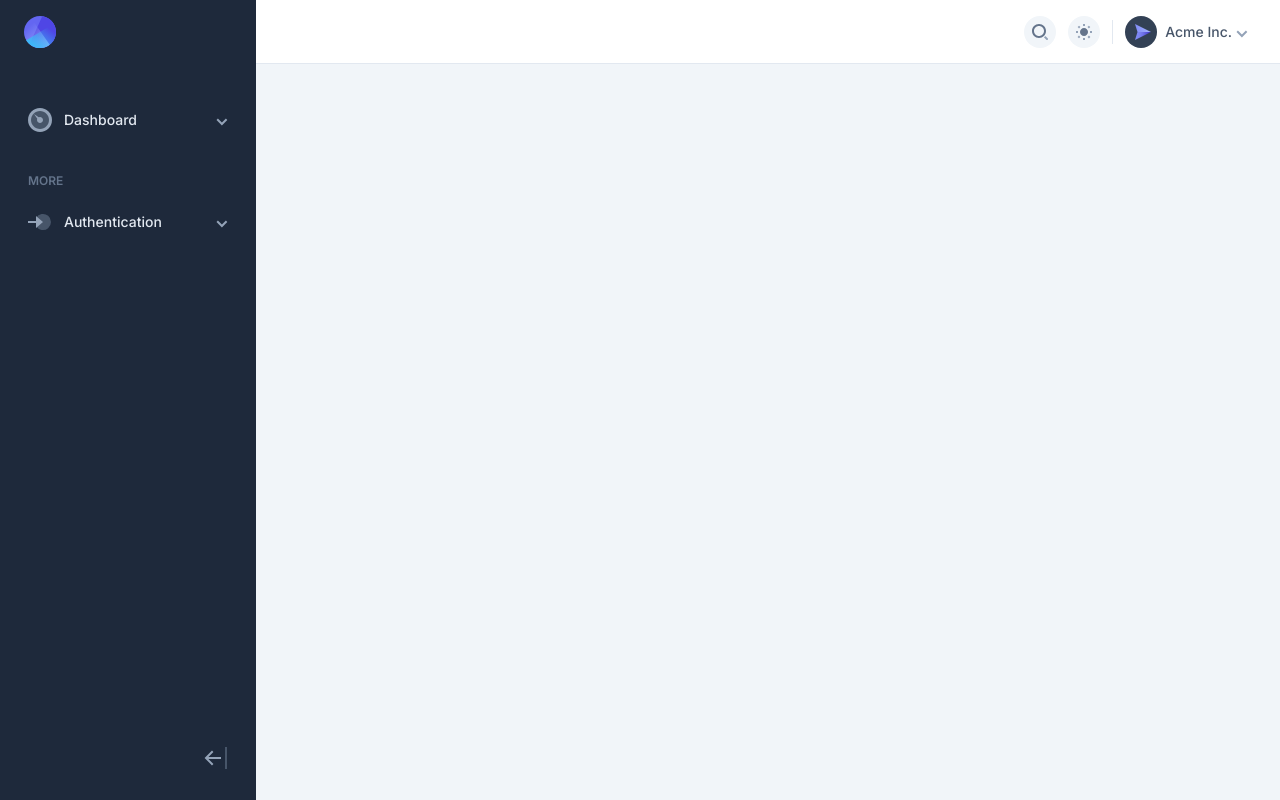
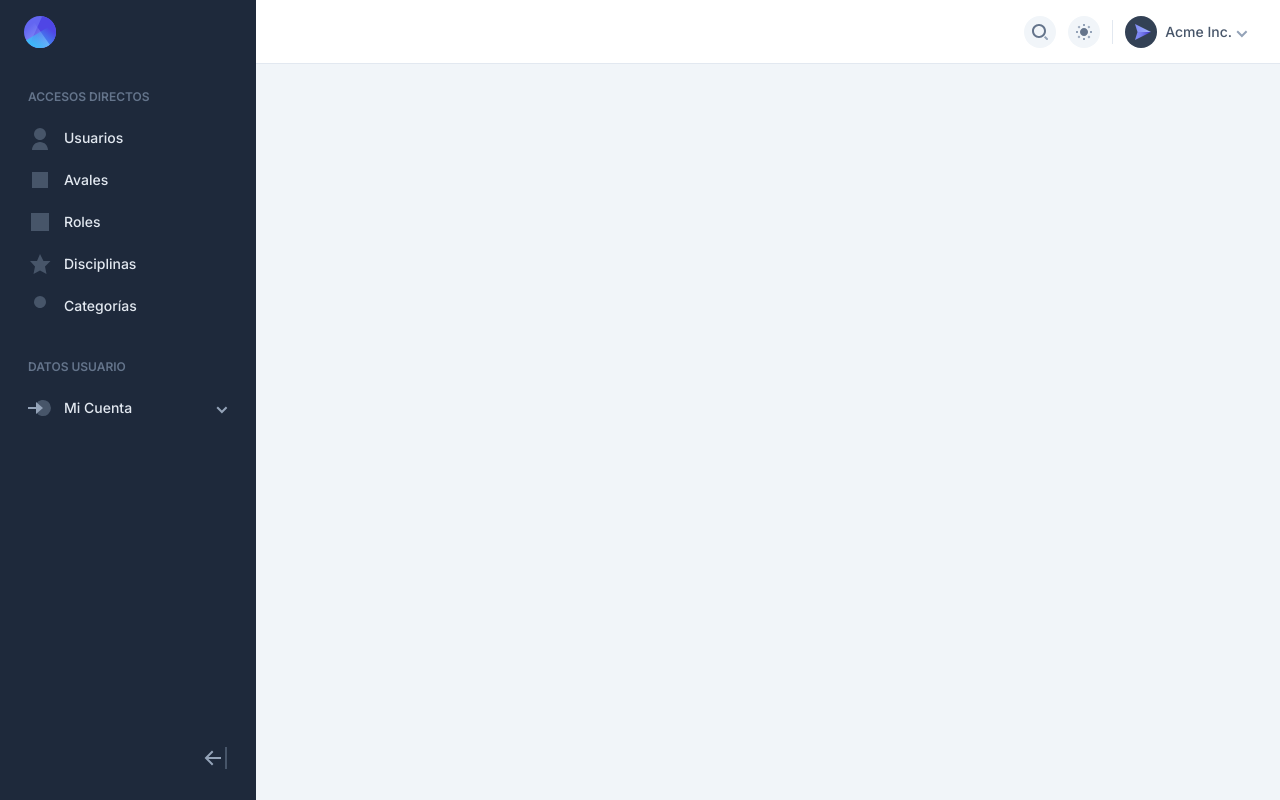
Before and after one commit to Figo-SA/Avales-web, a Next.js app: page /utility/404 in a window 1280 px wide. Both pictures are taken after a click on the button "Expand / collapse sidebar". Built offline with nearby package versions, Linux system fonts and the light colour scheme.

Commit message:
Modificación Inicial de la barra lateral

```diff
--- a/components/ui/sidebar.tsx
+++ b/components/ui/sidebar.tsx
@@ -1,62 +1,59 @@
-"use client";
+'use client'
 
-import { useEffect, useRef, useState } from "react";
-import { useAppProvider } from "@/app/app-provider";
-import { useSelectedLayoutSegments } from "next/navigation";
-import { Transition } from "@headlessui/react";
-import { getBreakpoint } from "../utils/utils";
-import SidebarLinkGroup from "./sidebar-link-group";
-import SidebarLink from "./sidebar-link";
-import Logo from "./logo";
+import { useEffect, useRef, useState } from 'react'
+import { useAppProvider } from '@/app/app-provider'
+import { useSelectedLayoutSegments } from 'next/navigation'
+import { Transition } from '@headlessui/react'
+import { getBreakpoint } from '../utils/utils'
+import SidebarLinkGroup from './sidebar-link-group'
+import SidebarLink from './sidebar-link'
+import Logo from './logo'
 
 export default function Sidebar() {
-  const sidebar = useRef<HTMLDivElement>(null);
-  const { sidebarOpen, setSidebarOpen } = useAppProvider();
-  const [sidebarExpanded, setSidebarExpanded] = useState<boolean>(false);
-  const segments = useSelectedLayoutSegments();
-  const [breakpoint, setBreakpoint] = useState<string | undefined>(
-    getBreakpoint()
-  );
-  const expandOnly =
-    !sidebarExpanded && (breakpoint === "lg" || breakpoint === "xl");
+  const sidebar = useRef<HTMLDivElement>(null)
+  const { sidebarOpen, setSidebarOpen } = useAppProvider()
+  const [sidebarExpanded, setSidebarExpanded] = useState<boolean>(false)
+  const segments = useSelectedLayoutSegments()
+  const [breakpoint, setBreakpoint] = useState<string | undefined>(getBreakpoint())
+  const expandOnly = !sidebarExpanded && (breakpoint === 'lg' || breakpoint === 'xl')
 
   // close on click outside
   useEffect(() => {
     const clickHandler = ({ target }: { target: EventTarget | null }): void => {
-      if (!sidebar.current) return;
-      if (!sidebarOpen || sidebar.current.contains(target as Node)) return;
-      setSidebarOpen(false);
-    };
-    document.addEventListener("click", clickHandler);
-    return () => document.removeEventListener("click", clickHandler);
-  });
+      if (!sidebar.current) return
+      if (!sidebarOpen || sidebar.current.contains(target as Node)) return
+      setSidebarOpen(false)
+    }
+    document.addEventListener('click', clickHandler)
+    return () => document.removeEventListener('click', clickHandler)
+  })
 
   // close if the esc key is pressed
   useEffect(() => {
     const keyHandler = ({ keyCode }: { keyCode: number }): void => {
-      if (!sidebarOpen || keyCode !== 27) return;
-      setSidebarOpen(false);
-    };
-    document.addEventListener("keydown", keyHandler);
-    return () => document.removeEventListener("keydown", keyHandler);
-  });
+      if (!sidebarOpen || keyCode !== 27) return
+      setSidebarOpen(false)
+    }
+    document.addEventListener('keydown', keyHandler)
+    return () => document.removeEventListener('keydown', keyHandler)
+  })
 
   const handleBreakpoint = () => {
-    setBreakpoint(getBreakpoint());
-  };
+    setBreakpoint(getBreakpoint())
+  }
 
   useEffect(() => {
-    window.addEventListener("resize", handleBreakpoint);
+    window.addEventListener('resize', handleBreakpoint)
     return () => {
-      window.removeEventListener("resize", handleBreakpoint);
-    };
-  }, [breakpoint]);
+      window.removeEventListener('resize', handleBreakpoint)
+    }
+  }, [breakpoint])
 
   return (
-    <div className={`min-w-fit ${sidebarExpanded ? "sidebar-expanded" : ""}`}>
+    <div className={`min-w-fit ${sidebarExpanded ? 'sidebar-expanded' : ''}`}>
       {/* Sidebar backdrop (mobile only) */}
       <Transition
-        className="fixed inset-0 z-40 bg-slate-900 bg-opacity-30 lg:hidden lg:z-auto"
+        className="fixed inset-0 bg-slate-900 bg-opacity-30 z-40 lg:hidden lg:z-auto"
         show={sidebarOpen}
         enter="transition-opacity ease-out duration-200"
         enterFrom="opacity-0"
@@ -81,7 +78,7 @@ export default function Sidebar() {
         leaveTo="-translate-x-full"
       >
         {/* Sidebar header */}
-        <div className="flex justify-between pr-3 mb-10 sm:px-2">
+        <div className="flex justify-between mb-10 pr-3 sm:px-2">
           {/* Close button */}
           <button
             className="lg:hidden text-slate-500 hover:text-slate-400"
@@ -89,12 +86,8 @@ export default function Sidebar() {
             aria-controls="sidebar"
             aria-expanded={sidebarOpen}
           >
-            <span className="sr-only">Close sidebar</span>
-            <svg
-              className="w-6 h-6 fill-current"
-              viewBox="0 0 24 24"
-              xmlns="http://www.w3.org/2000/svg"
-            >
+            <span className="sr-only">Cerrar Panel</span>
+            <svg className="w-6 h-6 fill-current" viewBox="0 0 24 24" xmlns="http://www.w3.org/2000/svg">
               <path d="M10.7 18.7l1.4-1.4L7.8 13H20v-2H7.8l4.3-4.3-1.4-1.4L4 12z" />
             </svg>
           </button>
@@ -106,115 +99,89 @@ export default function Sidebar() {
         <div className="space-y-8">
           {/* Pages group */}
           <div>
+            <h3 className="text-xs uppercase text-slate-500 font-semibold pl-3">
+              <span className="hidden lg:block lg:sidebar-expanded:hidden 2xl:hidden text-center w-6" aria-hidden="true">
+                •••
+              </span>
+              <span className="lg:hidden lg:sidebar-expanded:block 2xl:block">Accesos Directos</span>
+            </h3>
             <ul className="mt-3">
-              {/* Dashboard */}
-              <SidebarLinkGroup open={segments.includes("dashboard")}>
-                {(handleClick, open) => {
-                  return (
-                    <>
-                      <a
-                        href="#0"
-                        className={`block text-slate-200 truncate transition duration-150 ${
-                          segments.includes("dashboard")
-                            ? "hover:text-slate-200"
-                            : "hover:text-white"
-                        }`}
-                        onClick={(e) => {
-                          e.preventDefault();
-                          expandOnly ? setSidebarExpanded(true) : handleClick();
-                        }}
-                      >
-                        <div className="flex items-center justify-between">
+              {/* Usuarios */}
+              <li className={`px-3 py-2 rounded-sm mb-0.5 last:mb-0 ${segments.includes('usuarios') && 'bg-slate-900'}`}>
+                <SidebarLink href="/usuarios">
                   <div className="flex items-center">
-                            <svg
-                              className="w-6 h-6 shrink-0"
-                              viewBox="0 0 24 24"
-                            >
-                              <path
-                                className={`fill-current ${
-                                  segments.includes("dashboard")
-                                    ? "text-indigo-500"
-                                    : "text-slate-400"
-                                }`}
-                                d="M12 0C5.383 0 0 5.383 0 12s5.383 12 12 12 12-5.383 12-12S18.617 0 12 0z"
-                              />
-                              <path
-                                className={`fill-current ${
-                                  segments.includes("dashboard")
-                                    ? "text-indigo-600"
-                                    : "text-slate-600"
-                                }`}
-                                d="M12 3c-4.963 0-9 4.037-9 9s4.037 9 9 9 9-4.037 9-9-4.037-9-9-9z"
-                              />
-                              <path
-                                className={`fill-current ${
-                                  segments.includes("dashboard")
-                                    ? "text-indigo-200"
-                                    : "text-slate-400"
-                                }`}
-                                d="M12 15c-1.654 0-3-1.346-3-3 0-.462.113-.894.3-1.285L6 6l4.714 3.301A2.973 2.973 0 0112 9c1.654 0 3 1.346 3 3s-1.346 3-3 3z"
-                              />
+                    <svg className="shrink-0 h-6 w-6" viewBox="0 0 24 24">
+                      <path className={`fill-current ${segments.includes('usuarios') ? 'text-indigo-500' : 'text-slate-600'}`} d="M12 2a6 6 0 016 6c0 3.32-2.64 6-6 6s-6-2.68-6-6a6 6 0 016-6zm0 14c4.42 0 8 3.58 8 8H4c0-4.42 3.58-8 8-8z" />
                     </svg>
-                            <span className="ml-3 text-sm font-medium duration-200 lg:opacity-0 lg:sidebar-expanded:opacity-100 2xl:opacity-100">
-                              Dashboard
+                    <span className="text-sm font-medium ml-3 lg:opacity-0 lg:sidebar-expanded:opacity-100 2xl:opacity-100 duration-200">
+                      Usuarios
                     </span>
                   </div>
-                          {/* Icon */}
-                          <div className="flex ml-2 shrink-0">
-                            <svg
-                              className={`w-3 h-3 shrink-0 ml-1 fill-current text-slate-400 ${
-                                open && "rotate-180"
-                              }`}
-                              viewBox="0 0 12 12"
-                            >
-                              <path d="M5.9 11.4L.5 6l1.4-1.4 4 4 4-4L11.3 6z" />
-                            </svg>
-                          </div>
-                        </div>
-                      </a>
-                      <div className="lg:hidden lg:sidebar-expanded:block 2xl:block">
-                        <ul className={`pl-9 mt-1 ${!open && "hidden"}`}>
-                          <li className="mb-1 last:mb-0">
-                            <SidebarLink href="/dashboard">
-                              <span className="text-sm font-medium duration-200 lg:opacity-0 lg:sidebar-expanded:opacity-100 2xl:opacity-100">
-                                Main
-                              </span>
                 </SidebarLink>
               </li>
-                          <li className="mb-1 last:mb-0">
-                            <SidebarLink href="/dashboard/analytics">
-                              <span className="text-sm font-medium duration-200 lg:opacity-0 lg:sidebar-expanded:opacity-100 2xl:opacity-100">
-                                Analytics
+              {/* Avales */}
+              <li className={`px-3 py-2 rounded-sm mb-0.5 last:mb-0 ${segments.includes('avales') && 'bg-slate-900'}`}>
+                <SidebarLink href="/avales">
+                  <div className="flex items-center">
+                    <svg className="shrink-0 h-6 w-6" viewBox="0 0 24 24">
+                      <path className={`fill-current ${segments.includes('avales') ? 'text-indigo-500' : 'text-slate-600'}`} d="M4 4h16v16H4z" />
+                    </svg>
+                    <span className="text-sm font-medium ml-3 lg:opacity-0 lg:sidebar-expanded:opacity-100 2xl:opacity-100 duration-200">
+                      Avales
                     </span>
+                  </div>
                 </SidebarLink>
               </li>
-                          <li className="mb-1 last:mb-0">
-                            <SidebarLink href="/dashboard/fintech">
-                              <span className="text-sm font-medium duration-200 lg:opacity-0 lg:sidebar-expanded:opacity-100 2xl:opacity-100">
-                                Fintech
+              {/* Roles */}
+              <li className={`px-3 py-2 rounded-sm mb-0.5 last:mb-0 ${segments.includes('roles') && 'bg-slate-900'}`}>
+                <SidebarLink href="/roles">
+                  <div className="flex items-center">
+                    <svg className="shrink-0 h-6 w-6" viewBox="0 0 24 24">
+                      <path className={`fill-current ${segments.includes('roles') ? 'text-indigo-500' : 'text-slate-600'}`} d="M3 3h18v18H3z" />
+                    </svg>
+                    <span className="text-sm font-medium ml-3 lg:opacity-0 lg:sidebar-expanded:opacity-100 2xl:opacity-100 duration-200">
+                      Roles
                     </span>
+                  </div>
+                </SidebarLink>
+              </li>
+
+              {/* Disciplinas */}
+              <li className={`px-3 py-2 rounded-sm mb-0.5 last:mb-0 ${segments.includes('disciplinas') && 'bg-slate-900'}`}>
+                <SidebarLink href="/disciplinas">
+                  <div className="flex items-center">
+                    <svg className="shrink-0 h-6 w-6" viewBox="0 0 24 24">
+                      <path className={`fill-current ${segments.includes('disciplinas') ? 'text-indigo-500' : 'text-slate-600'}`} d="M12 2l3.5 7h7l-5.5 5.5L18.5 22l-6.5-3.5L5.5 22l1.5-7.5L2 9h7z" />
+                    </svg>
+                    <span className="text-sm font-medium ml-3 lg:opacity-0 lg:sidebar-expanded:opacity-100 2xl:opacity-100 duration-200">
+                      Disciplinas
+                    </span>
+                  </div>
+                </SidebarLink>
+              </li>
+
+              {/* Categorías */}
+              <li className={`px-3 py-2 rounded-sm mb-0.5 last:mb-0 ${segments.includes('categorias') && 'bg-slate-900'}`}>
+                <SidebarLink href="/categorias">
+                  <div className="flex items-center">
+                    <svg className="shrink-0 h-6 w-6" viewBox="0 0 24 24">
+                      <path className={`fill-current ${segments.includes('categorias') ? 'text-indigo-500' : 'text-slate-600'}`} d="M12 2a6 6 0 016 6c0 3.32-2.64 6-6 6s-6-2.68-6-6a6 6 0 016-6z" />
+                    </svg>
+                    <span className="text-sm font-medium ml-3 lg:opacity-0 lg:sidebar-expanded:opacity-100 2xl:opacity-100 duration-200">
+                      Categorías
+                    </span>
+                  </div>
                 </SidebarLink>
               </li>
             </ul>
           </div>
-                    </>
-                  );
-                }}
-              </SidebarLinkGroup>
-            </ul>
-          </div>
-          {/* More group */}
+          {/* Grupo Edición */}
           <div>
-            <h3 className="pl-3 text-xs font-semibold uppercase text-slate-500">
-              <span
-                className="hidden w-6 text-center lg:block lg:sidebar-expanded:hidden 2xl:hidden"
-                aria-hidden="true"
-              >
+            <h3 className="text-xs uppercase text-slate-500 font-semibold pl-3">
+              <span className="hidden lg:block lg:sidebar-expanded:hidden 2xl:hidden text-center w-6" aria-hidden="true">
                 •••
               </span>
-              <span className="lg:hidden lg:sidebar-expanded:block 2xl:block">
-                More
-              </span>
+              <span className="lg:hidden lg:sidebar-expanded:block 2xl:block">Datos Usuario</span>
             </h3>
             <ul className="mt-3">
               {/* Authentication */}
@@ -224,39 +191,26 @@ export default function Sidebar() {
                     <>
                       <a
                         href="#0"
-                        className={`block text-slate-200 truncate transition duration-150 ${
-                          open ? "hover:text-slate-200" : "hover:text-white"
-                        }`}
+                        className={`block text-slate-200 truncate transition duration-150 ${open ? 'hover:text-slate-200' : 'hover:text-white'}`}
                         onClick={(e) => {
-                          e.preventDefault();
-                          expandOnly ? setSidebarExpanded(true) : handleClick();
+                          e.preventDefault()
+                          expandOnly ? setSidebarExpanded(true) : handleClick()
                         }}
                       >
                         <div className="flex items-center justify-between">
                           <div className="flex items-center">
-                            <svg
-                              className="w-6 h-6 shrink-0"
-                              viewBox="0 0 24 24"
-                            >
-                              <path
-                                className="fill-current text-slate-600"
-                                d="M8.07 16H10V8H8.07a8 8 0 110 8z"
-                              />
-                              <path
-                                className="fill-current text-slate-400"
-                                d="M15 12L8 6v5H0v2h8v5z"
-                              />
+                            <svg className="shrink-0 h-6 w-6" viewBox="0 0 24 24">
+                              <path className="fill-current text-slate-600" d="M8.07 16H10V8H8.07a8 8 0 110 8z" />
+                              <path className="fill-current text-slate-400" d="M15 12L8 6v5H0v2h8v5z" />
                             </svg>
-                            <span className="ml-3 text-sm font-medium duration-200 lg:opacity-0 lg:sidebar-expanded:opacity-100 2xl:opacity-100">
-                              Authentication
+                            <span className="text-sm font-medium ml-3 lg:opacity-0 lg:sidebar-expanded:opacity-100 2xl:opacity-100 duration-200">
+                              Mi Cuenta
                             </span>
                           </div>
                           {/* Icon */}
-                          <div className="flex ml-2 shrink-0">
+                          <div className="flex shrink-0 ml-2">
                             <svg
-                              className={`w-3 h-3 shrink-0 ml-1 fill-current text-slate-400 ${
-                                open && "rotate-180"
-                              }`}
+                              className={`w-3 h-3 shrink-0 ml-1 fill-current text-slate-400 ${open && 'rotate-180'}`}
                               viewBox="0 0 12 12"
                             >
                               <path d="M5.9 11.4L.5 6l1.4-1.4 4 4 4-4L11.3 6z" />
@@ -265,32 +219,32 @@ export default function Sidebar() {
                         </div>
                       </a>
                       <div className="lg:hidden lg:sidebar-expanded:block 2xl:block">
-                        <ul className={`pl-9 mt-1 ${!open && "hidden"}`}>
+                        <ul className={`pl-9 mt-1 ${!open && 'hidden'}`}>
                           <li className="mb-1 last:mb-0">
                             <SidebarLink href="/signin">
-                              <span className="text-sm font-medium duration-200 lg:opacity-0 lg:sidebar-expanded:opacity-100 2xl:opacity-100">
-                                Sign in
+                              <span className="text-sm font-medium lg:opacity-0 lg:sidebar-expanded:opacity-100 2xl:opacity-100 duration-200">
+                                Editar Perfil
                               </span>
                             </SidebarLink>
                           </li>
                           <li className="mb-1 last:mb-0">
                             <SidebarLink href="/signup">
-                              <span className="text-sm font-medium duration-200 lg:opacity-0 lg:sidebar-expanded:opacity-100 2xl:opacity-100">
-                                Sign up
+                              <span className="text-sm font-medium lg:opacity-0 lg:sidebar-expanded:opacity-100 2xl:opacity-100 duration-200">
+                                Cambiar Contraseña
                               </span>
                             </SidebarLink>
                           </li>
                           <li className="mb-1 last:mb-0">
                             <SidebarLink href="/reset-password">
-                              <span className="text-sm font-medium duration-200 lg:opacity-0 lg:sidebar-expanded:opacity-100 2xl:opacity-100">
-                                Reset Password
+                              <span className="text-sm font-medium lg:opacity-0 lg:sidebar-expanded:opacity-100 2xl:opacity-100 duration-200">
+                                Cerrar Sesión
                               </span>
                             </SidebarLink>
                           </li>
                         </ul>
                       </div>
                     </>
-                  );
+                  )
                 }}
               </SidebarLinkGroup>
             </ul>
@@ -298,18 +252,12 @@ export default function Sidebar() {
         </div>
 
         {/* Expand / collapse button */}
-        <div className="justify-end hidden pt-3 mt-auto lg:inline-flex 2xl:hidden">
+        <div className="pt-3 hidden lg:inline-flex 2xl:hidden justify-end mt-auto">
           <div className="px-3 py-2">
             <button onClick={() => setSidebarExpanded(!sidebarExpanded)}>
               <span className="sr-only">Expand / collapse sidebar</span>
-              <svg
-                className="w-6 h-6 fill-current sidebar-expanded:rotate-180"
-                viewBox="0 0 24 24"
-              >
-                <path
-                  className="text-slate-400"
-                  d="M19.586 11l-5-5L16 4.586 23.414 12 16 19.414 14.586 18l5-5H7v-2z"
-                />
+              <svg className="w-6 h-6 fill-current sidebar-expanded:rotate-180" viewBox="0 0 24 24">
+                <path className="text-slate-400" d="M19.586 11l-5-5L16 4.586 23.414 12 16 19.414 14.586 18l5-5H7v-2z" />
                 <path className="text-slate-600" d="M3 23H1V1h2z" />
               </svg>
             </button>
@@ -317,5 +265,5 @@ export default function Sidebar() {
         </div>
       </Transition>
     </div>
-  );
+  )
 }
```
Lines whose indentation alone changed are shown as unchanged.
